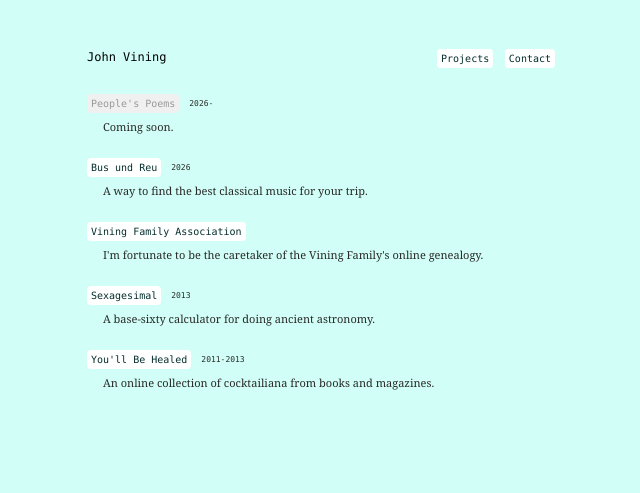
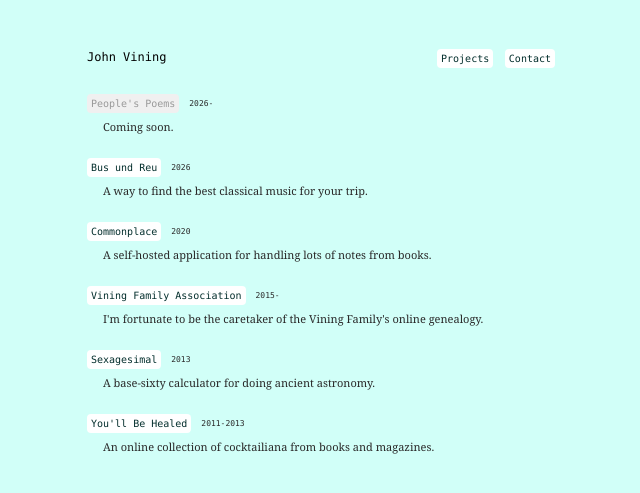
Before and after one commit to johnvining/johnvining.github.io, a Jekyll site: the page built from _pages/projects.html, in a window 1280 px wide. Shown: the top 493 px of the page, without its empty margins (319-959 px from the left). Built offline with Jekyll 4.4.1, drawn with Linux system fonts in a browser that asks for light colours.

Commit message:
Add commonplace as project

```diff
--- a/_pages/projects.html
+++ b/_pages/projects.html
@@ -21,11 +21,19 @@ permalink: /projects.html
         <p class="project-description">A way to find the best classical music for your trip.</p>
     </div>
 
+    <div class="project">
+        <div class="project-header">
+            <a href="https://github.com/johnvining/commonplace" class="project-name">Commonplace</a>
+            <span class="project-dates">2020</span>
+        </div>
+        <p class="project-description">A self-hosted application for handling lots of notes from books.</p>
+    </div>
+
 
     <div class="project">
         <div class="project-header">
             <a href="https://vining-family.org/" class="project-name">Vining Family Association</a>
-            <span class="project-dates"></span>
+            <span class="project-dates">2015-</span>
         </div>
         <p class="project-description">I'm fortunate to be the caretaker of the Vining Family's online genealogy.</p>
     </div>
```
Also changed, not shown: projects.html (+9 -1 lines).
